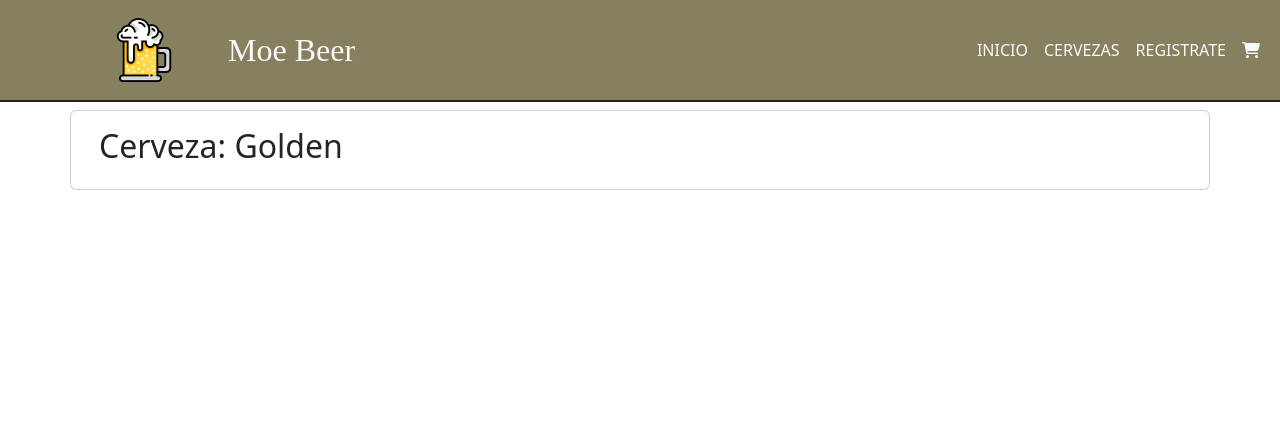
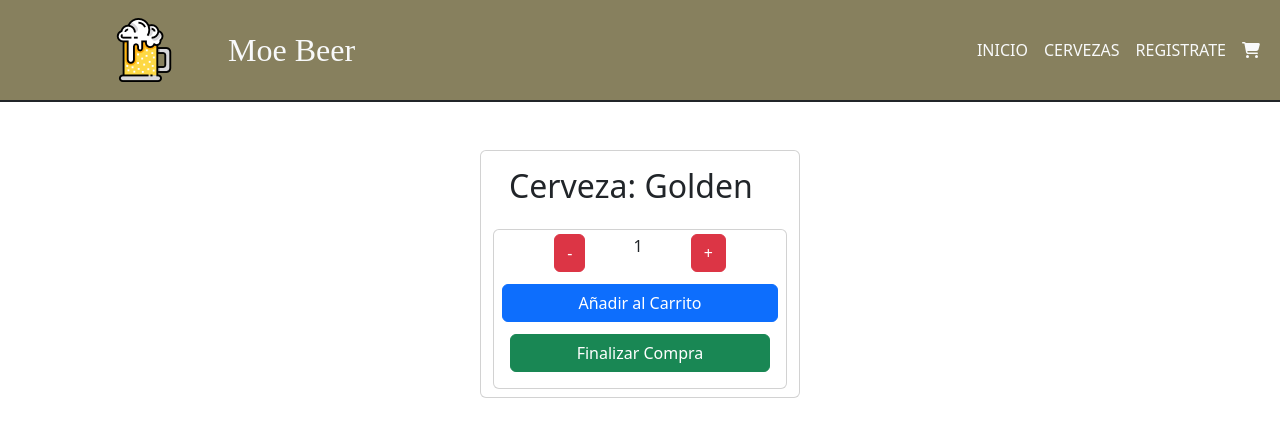
Before and after one commit to thomascastiello/DesafioReactJs-castiello, a React (Create React App) app: page / in a window 1280 px wide. Shown: the top 436 px of the page. Built offline with nearby package versions, Linux system fonts and the light colour scheme.

Commit message:
Contador con boton

```diff
--- a/src/App.js
+++ b/src/App.js
@@ -8,8 +8,11 @@ function App() {
   return (
     <div className="">
 
+
       <NavBar />
+      <div className='mt-5'>
       <ItemListC greeting=" Golden" />
+      </div>
     </div>
 
   );
--- /dev/null
+++ b/src/components/ItemCount.jsx
@@ -0,0 +1,49 @@
+import { useState } from "react"
+
+
+const ItemCount = ({ stock, initial}) => {
+    const [qty, setQty] = useState(initial);
+
+    const sumaQty = () => {
+        if (qty < stock){
+            setQty(qty + 1);
+        }
+    }
+
+    const restaQty = () => {
+        if (qty > 0) {
+            setQty (qty - 1);
+        }
+    }
+
+    const onAdd = () => {
+        alert("Agregaste al carrito una cerveza!")
+    }
+
+    return (
+        <>
+
+        <div className="container d-flex mt-1 mb-1 justify-content-evenly">
+            <div className=" btn-danger btn" onClick={restaQty}>-</div>
+            <div className="">{qty}</div>
+            <div className="btn-danger btn" onClick={sumaQty}>+</div>
+        </div>
+
+        {
+            qty < 1 ?
+            <div className="btn btn-primary disabled m-2">
+                <i className=""></i>
+                Añadir al Carrito
+            </div>
+            :
+            <div className=" btn btn-primary m-2">
+                <i></i>
+                Añadir al Carrito
+            </div>
+        }
+        <button className="btn btn-success mt-1 m-3" onClick={onAdd}>Finalizar Compra</button>
+        </>
+    )
+}
+
+export default ItemCount
--- a/src/components/ItemListC.jsx
+++ b/src/components/ItemListC.jsx
@@ -1,9 +1,20 @@
 import React from "react";
+import ItemCount from "./ItemCount";
+
 
 function ItemListC(props) {
+
     return (
-        <div className="container card mt-2">
-        <h2 className="card-body">Cerveza: {props.greeting}</h2>
+        <div className="container card mt-2 col-3 pb-2">
+            <div>
+        <h2 className="card-body" >Cerveza: {props.greeting}</h2>
+            </div>
+        <div className="card ">
+
+                <ItemCount initial={1} stock={5}/>
+
+            </div>
+
         </div>
     );
 }
```
